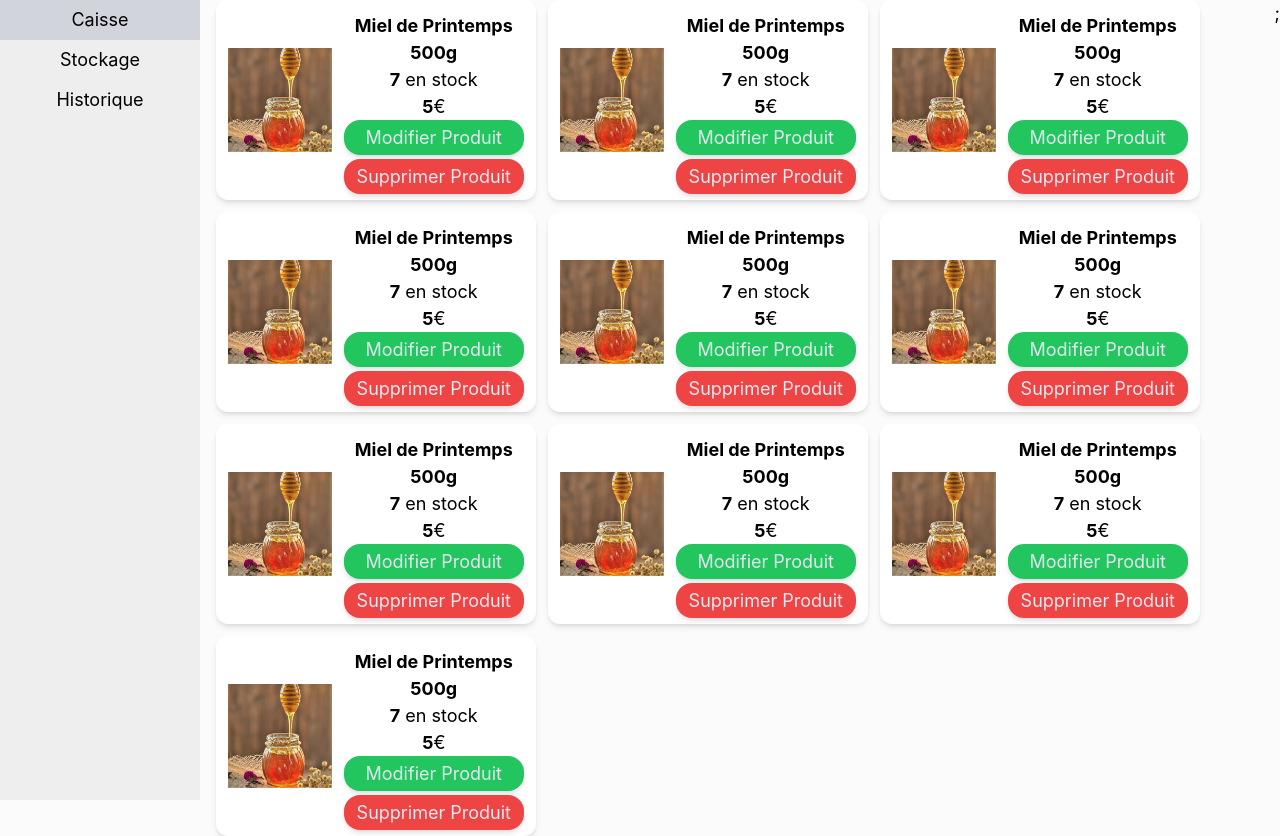
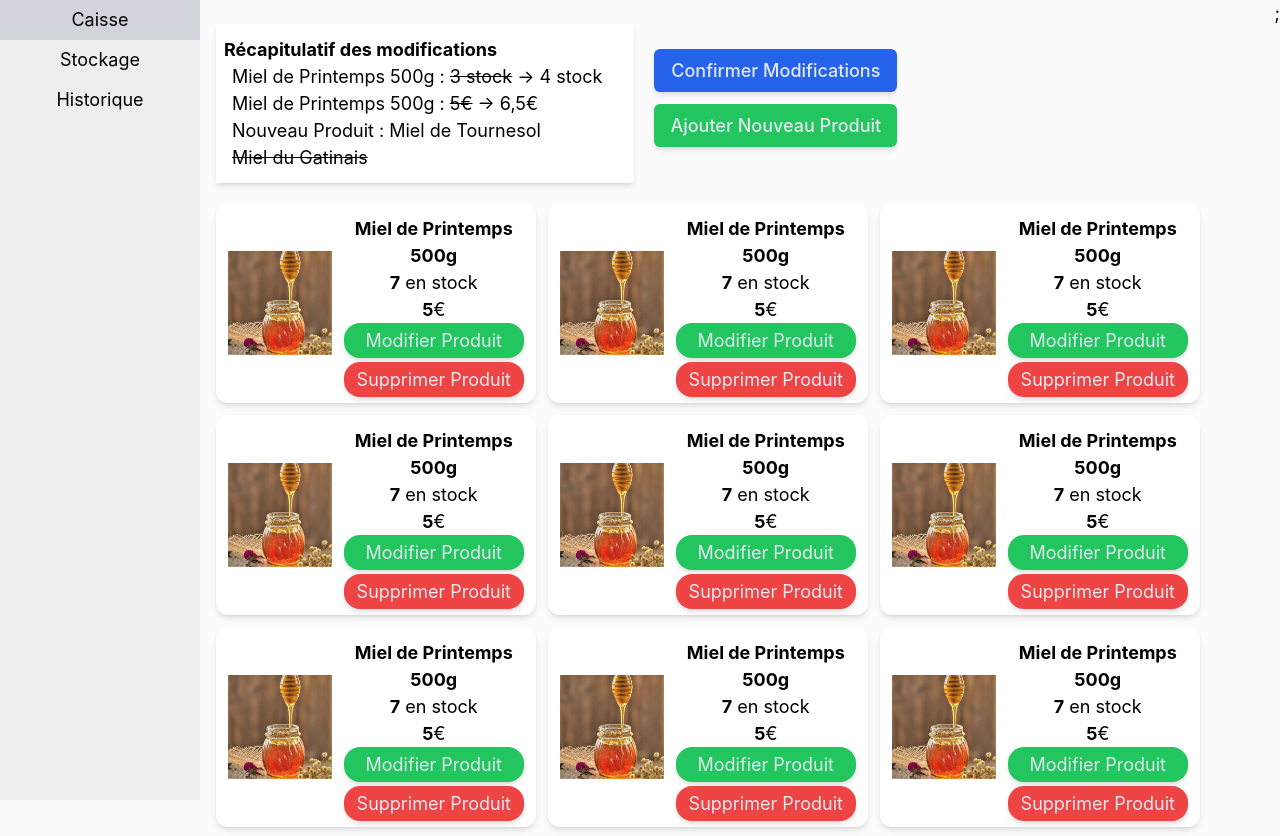
Before and after one commit to paul-rou/CashRegisterApp, a Next.js app in the folder frontend/: page /stockage in a window 1280 px wide. Shown: the top 836 px of the page. Built offline with nearby package versions, Linux system fonts and the light colour scheme; no server answers; the database is empty.

Commit message:
[FEAT] Add edit summary

```diff
--- /dev/null
+++ b/frontend/src/components/StorageEditSummary/StorageEditSummary.tsx
@@ -0,0 +1,23 @@
+const StorageEditSummary = () => {
+  return (
+    <div className="mt-3 bg-white shadow-md pt-3 pl-2 pb-3 pr-8">
+      <h2>
+        <strong>Récapitulatif des modifications</strong>
+      </h2>
+      <div className="ml-2">
+        <p>
+          Miel de Printemps 500g : <s>3 stock</s> -&gt; 4 stock{" "}
+        </p>
+        <p>
+          Miel de Printemps 500g : <s>5€</s> -&gt; 6,5€
+        </p>
+        <p>Nouveau Produit : Miel de Tournesol</p>
+        <p>
+          <s>Miel du Gatinais</s>
+        </p>
+      </div>
+    </div>
+  );
+};
+
+export default StorageEditSummary;
--- /dev/null
+++ b/frontend/src/components/StorageHeaderLayout/StorageHeaderLayout.tsx
@@ -0,0 +1,21 @@
+import StorageEditSummary from "../StorageEditSummary/StorageEditSummary";
+
+const StorageHeaderLayout = () => {
+  return (
+    <div className="ml-4 mt-3 mb-5">
+      <div className="flex">
+        <StorageEditSummary />
+        <div className="flex flex-col justify-center text-center ml-5 gap-3">
+          <button className="bg-blue-600 hover:bg-blue-700 pt-2 pb-2 pl-4 pr-4 text-slate-200 shadow-md font-medium rounded-md">
+            Confirmer Modifications
+          </button>
+          <button className="bg-green-500 hover:bg-green-600 pt-2 pb-2 pl-4 pr-4 text-slate-200 shadow-md font-medium rounded-md">
+            Ajouter Nouveau Produit
+          </button>
+        </div>
+      </div>
+    </div>
+  );
+};
+
+export default StorageHeaderLayout;
--- a/frontend/src/pages/stockage.tsx
+++ b/frontend/src/pages/stockage.tsx
@@ -1,6 +1,7 @@
 import { GetStaticProps } from "next/types";
 import prisma from "../lib/prisma";
 import ProductLayout from "@/components/ProductLayout/ProductLayout";
+import StorageHeaderLayout from "@/components/StorageHeaderLayout/StorageHeaderLayout";
 
 export interface Product {
   id: number;
@@ -13,6 +14,7 @@ export interface Product {
 export default function Storage({ products }: { products: Product[] }) {
   return (
     <div>
+      <StorageHeaderLayout />
       <ProductLayout isProduct={false} />
     </div>
   );
```
